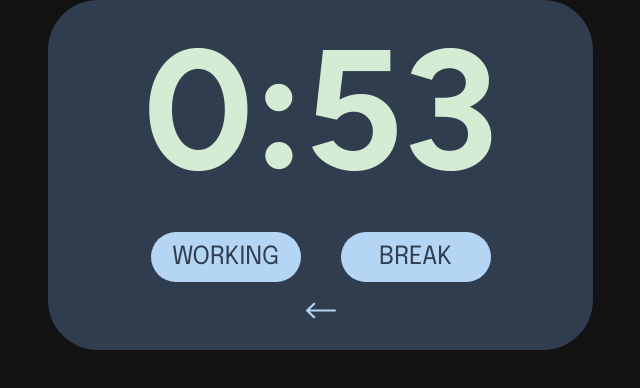
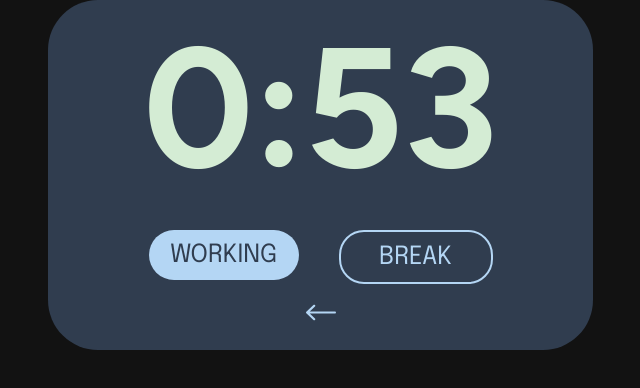
Before and after one commit to 8lairrr/pomodoro-widget, a React (Vite) app: page /timer/1/1 in a window 1280 px wide. Shown: the top 388 px of the page, without its empty margins (292-932 px from the left). Built offline with nearby package versions, Linux system fonts and the light colour scheme.

Commit message:
Added switch between study and break timers

```diff
--- a/src/Timer.css
+++ b/src/Timer.css
@@ -45,12 +45,9 @@ img {
 #working, #break {
   width: 150px;
   height: 50px;
-  background-color: #b4d6f4;
-  color: #303d4f;
   border-radius: 25px;
   font-family: "Epilogue", sans-serif;
   font-size: 25px;
-  border: none;
   margin: 20px;
 }
 
@@ -66,6 +63,11 @@ button {
   cursor: pointer;
 }
 
+.active-label {
+  background-color: #b4d6f4;
+  color: #303d4f;
+}
+
 .inactive-label {
   background-color: #303d4f;
   color: #b4d6f4;
--- a/src/Timer.jsx
+++ b/src/Timer.jsx
@@ -1,11 +1,14 @@
 import { useState, useEffect } from 'react';
 import { useParams, useNavigate } from 'react-router-dom';
-import './Timer.css'
+import './Timer.css';
 import backIcon from './assets/back.svg';
 
 function Timer() {
     const { study, breakTime } = useParams();
     const navigate = useNavigate();
+
+    // tracking current mode --> true = study, false = break
+    const [isStudyTime, setIsStudyTime] = useState(true);
 
     // string to numbers
     const studyTime = parseInt(study);
@@ -24,7 +27,14 @@ function Timer() {
 
     useEffect(() => {
         // only run the timer if time is remaining
-        if (timeLeft <= 0) return;
+        if (timeLeft <= 0) {
+            const nextMode = !isStudyTime;
+            setIsStudyTime(nextMode);
+
+            // reset timer to next mode duration
+            setTimeLeft(nextMode ? studyTime * 60 : breakDuration * 60);
+            return;
+        }
 
         // setting up a 1 second interval
         const timerId = setInterval(() => {
@@ -34,7 +44,7 @@ function Timer() {
 
         // clear the 1 second interval when time updates
         return () => clearInterval(timerId);
-    }, [timeLeft]); // run again if timeLeft changes
+    }, [timeLeft, isStudyTime, studyTime, breakDuration]); // run again if dependencies change
 
     return (
         <div id="timer-widget">
@@ -42,8 +52,20 @@ function Timer() {
             <h1 className="time-display"><span id="timer">{formatTime(timeLeft)}</span></h1>
 
             <div id="time-labels">
-                <button id="working">WORKING</button>
-                <button id="break" className="inactive-label">BREAK</button>
+                <button
+                    id="working"
+                    className={isStudyTime ? 'active-label' : 'inactive-label'}>
+
+                    WORKING
+
+                </button>
+                <button
+                    id="break"
+                    className={!isStudyTime ? 'active-label' : 'inactive-label'}>
+
+                    BREAK
+
+                </button>
             </div>
 
             <button onClick={() => navigate('/')}>
```
